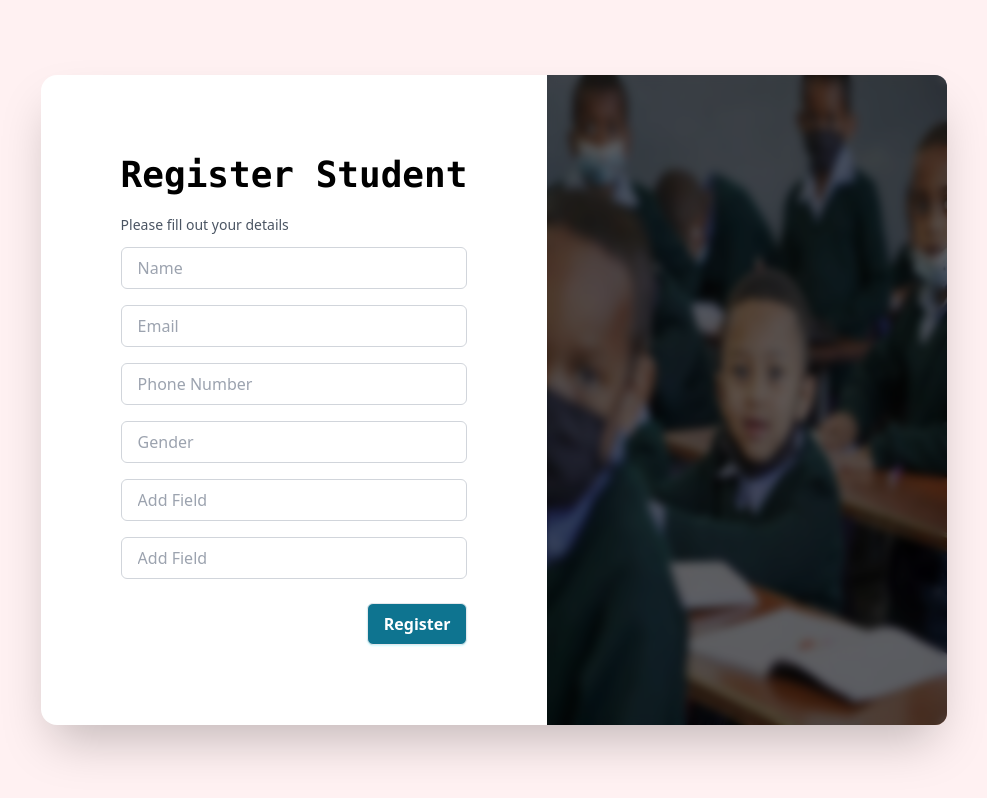
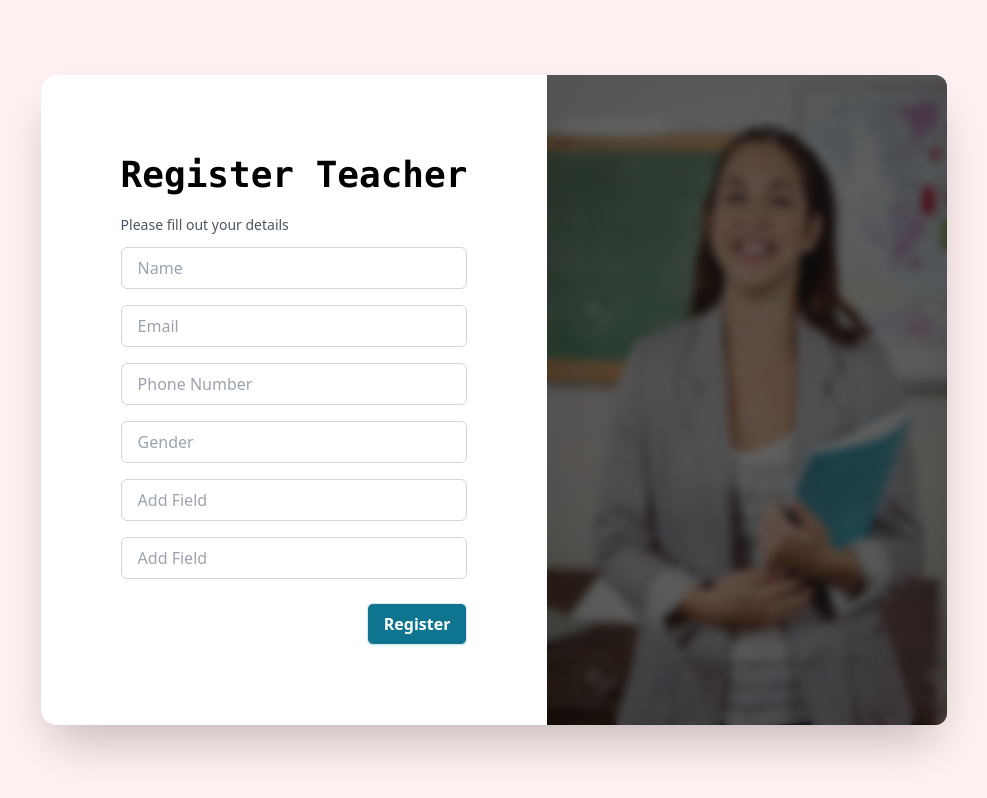
Before and after one commit to PaulosNed/Requirement-Project, a React (Create React App) app: page / in a window 1280 px wide. Shown: the whole page, without its empty margins (146-1133 px from the left). Built offline with nearby package versions, Linux system fonts and the light colour scheme.

Commit message:
complete

```diff
--- a/src/App.js
+++ b/src/App.js
@@ -3,7 +3,7 @@
 // import img3 from "./img/image3.jpg"
 // import img4 from "./img/image4.jpg"
 // import img5 from "./img/image5.jpg"
-import img6 from "./img/image1.jpg"
+import img6 from "./img/image2.jpg"
 
 function App() {
   return (
@@ -12,7 +12,7 @@ function App() {
         class="relative flex flex-col m-6 space-y-10 bg-white shadow-2xl rounded-2xl md:flex-row md:space-y-0 md:m-0"
       >
         <div class="p-6 md:p-20">
-          <h2 class="font-mono mb-5 text-4xl font-bold">Register Student</h2>
+          <h2 class="font-mono mb-5 text-4xl font-bold">Register Teacher</h2>
           <p class="max-w-sm mb-3 font-sans font-light text-gray-600 text-sm">
             Please fill out your details
           </p>
```
